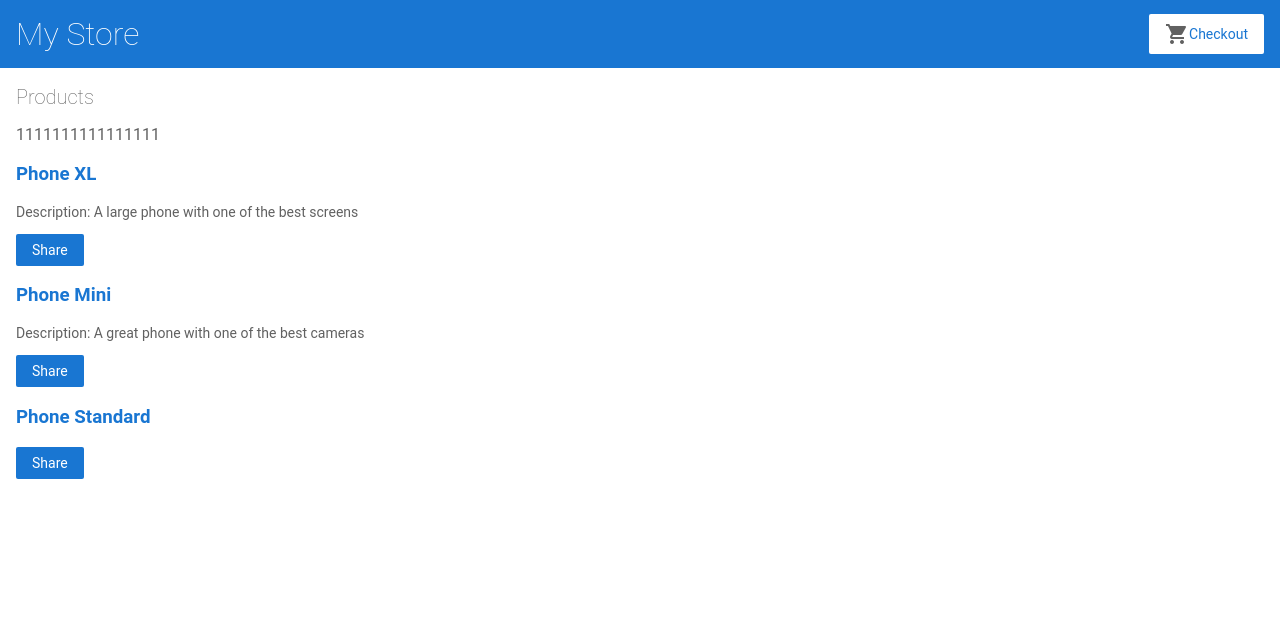
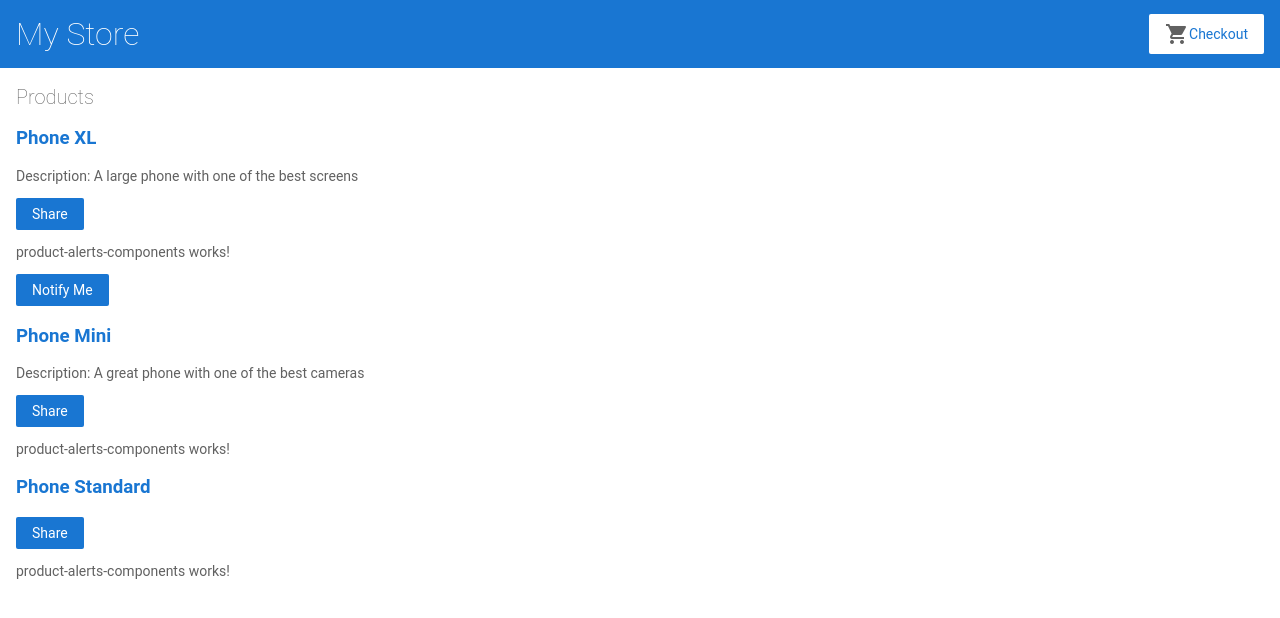
Before and after one commit to poojamodi1/mystoreApp1, an Angular app: page / in a window 1280 px wide. Shown: the top 618 px of the page. Built offline with nearby package versions, Linux system fonts and the light colour scheme.

Commit message:
fourth commit

```diff
--- a/src/app/app.module.ts
+++ b/src/app/app.module.ts
@@ -6,6 +6,7 @@
 import { AppComponent } from './app.component';
 import { TopBarComponent } from './top-bar/top-bar.component';
 import { ProductListComponent } from './product-list/product-list.component';
+import { ProductAlertsComponentsComponent } from './product-list/product-alerts-components/product-alerts-components.component';
 
 @NgModule({
   imports: [
@@ -18,7 +19,8 @@
   declarations: [
     AppComponent,
     TopBarComponent,
-    ProductListComponent
+    ProductListComponent,
+    ProductAlertsComponentsComponent
   ],
   bootstrap: [
     AppComponent
--- a/src/app/product-list/product-alerts-components/product-alerts-components.component.html
+++ b/src/app/product-list/product-alerts-components/product-alerts-components.component.html
@@ -1 +1,5 @@
 <p>product-alerts-components works!</p>
+
+<p *ngIf="product && product.price > 700">
+    <button type="button" (click)="notify.emit()">Notify Me</button>
+  </p>
--- a/src/app/product-list/product-list.component.html
+++ b/src/app/product-list/product-list.component.html
@@ -1,6 +1,4 @@
 <h2>Products</h2>
-
-1111111111111111
 
 <div *ngFor="let product of products">
 
@@ -18,4 +16,7 @@
     Share
   </button>
 
+ <app-product-alerts-components [product]="product" (notify)="onNotify()">
+ </app-product-alerts-components>
+
 </div>
--- a/src/app/product-list/product-list.component.ts
+++ b/src/app/product-list/product-list.component.ts
@@ -7,14 +7,19 @@
   templateUrl: './product-list.component.html',
   styleUrls: ['./product-list.component.css']
 })
+
 export class ProductListComponent {
+
   products = [...products];
 
   share() {
     window.alert('The product has been shared!');
   }
+
+  onNotify() {
+    window.alert('You will be notified when the product goes on sale');
+  }
 }
-
 
 /*
 Copyright Google LLC. All Rights Reserved.
```
Also changed, not shown: src/app/product-list/product-alerts-components/product-alerts-components.component.ts (+4 -4 lines), 1 other file (tests, documents, lock files or other folders).
